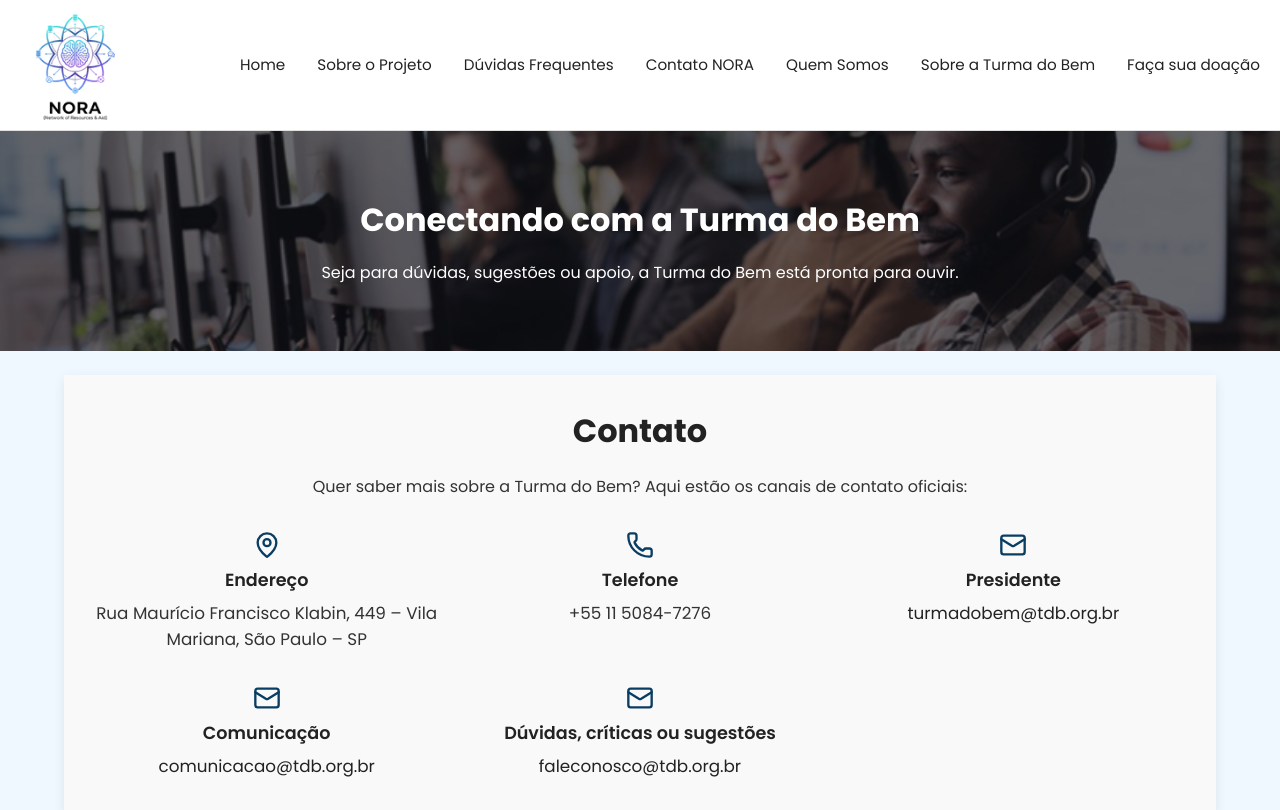
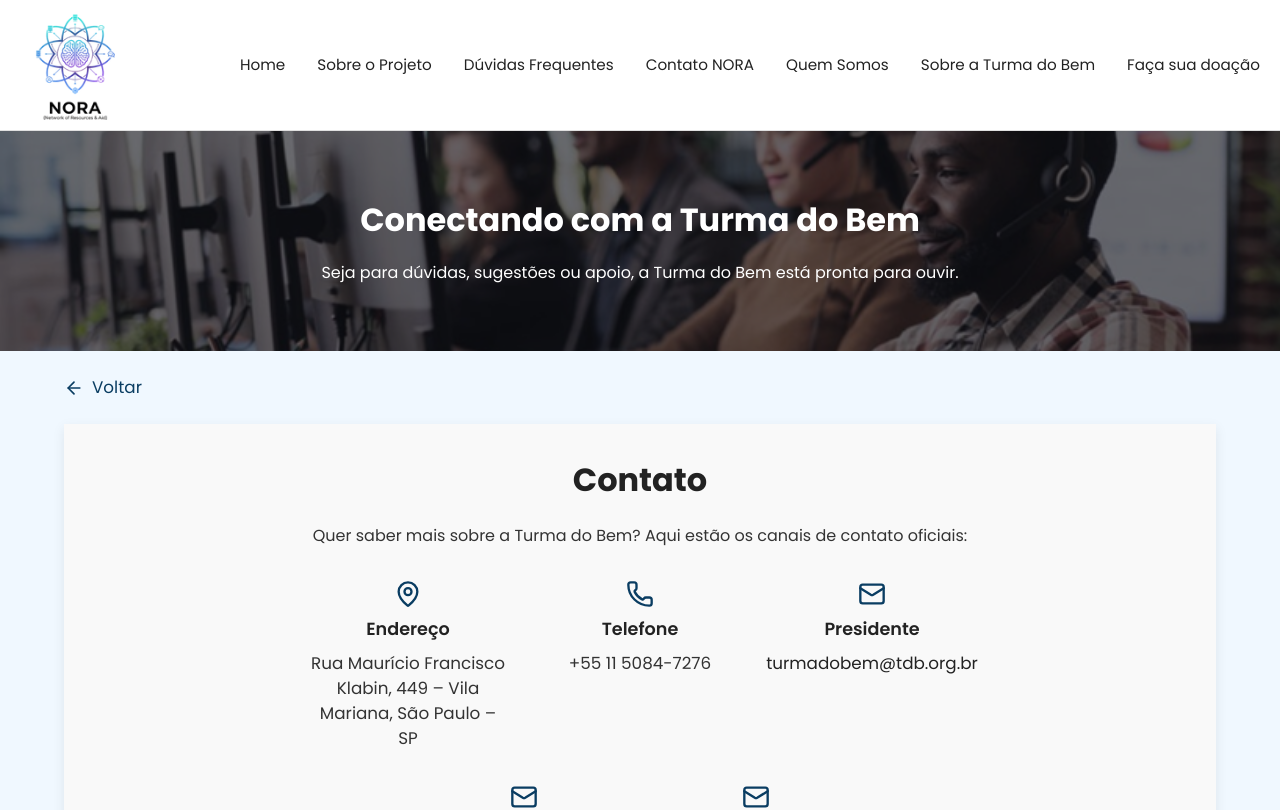
Before and after one commit to ryanmazali/NORA--Sprint-3, a React (Vite) app: page /contato in a window 1280 px wide. Shown: the top 810 px of the page. Built offline with nearby package versions, Linux system fonts and the light colour scheme.

Commit message:
feat: adicionando o botão voltar em todas as páginas

```diff
--- /dev/null
+++ b/src/components/BackButton/BackButton.tsx
@@ -0,0 +1,16 @@
+import { useNavigate } from "react-router";
+import { ArrowLeft } from "lucide-react";
+
+export const BackButton = () => {
+    const navigate = useNavigate();
+
+    return (
+        <button
+            onClick={() => navigate(-1)}
+            className="flex items-center gap-2 text-[#0a3d62] font-medium mt-6 mb-2 hover:text-[rgb(226,122,31)] transition-colors duration-300 cursor-pointer bg-transparent border-none"
+        >
+            <ArrowLeft size={20} />
+            Voltar
+        </button>
+    );
+};
--- a/src/components/index.ts
+++ b/src/components/index.ts
@@ -2,3 +2,4 @@
 export * from "./Footer/Footer";
 export * from "./FAQItem/FAQItem";
 export * from "./TeamCard/TeamCard";
+export * from "./BackButton/BackButton";
--- a/src/pages/Colaboradores/Colaboradores.tsx
+++ b/src/pages/Colaboradores/Colaboradores.tsx
@@ -2,6 +2,7 @@
 import { useNavigate } from "react-router";
 import { TeamCard } from "../../components";
 import { colaboradores } from "./colaboradoresData";
+import { BackButton } from "../../components";
 import heroBg from "../../assets/desenvolvedores.jpg";
 function Colaboradores() {
     useEffect(() => {
@@ -29,8 +30,9 @@
         </div>{" "}
         </section>{" "}
         <main className="w-[90%] mx-auto">
+            <BackButton />
             {" "}
-        <section className="grid grid-cols-3 gap-[30px] my-10 max-w-[1100px] mx-auto desktop:grid-cols-3 tablet:grid-cols-1 mobile:grid-cols-1">
+            <section className="grid grid-cols-1 gap-[30px] my-10 max-w-[1100px] mx-auto tablet:grid-cols-3">
                 {" "}
                 {colaboradores.map((colaborador) => (
                 <div
--- a/src/pages/Contato/Contato.tsx
+++ b/src/pages/Contato/Contato.tsx
@@ -3,6 +3,7 @@
 import { MapPin, Phone, Mail} from "lucide-react";
 import { FaFacebook, FaInstagram, FaTwitter } from "react-icons/fa";
 import heroBg from "../../assets/contato.png";
+import { BackButton } from "../../components";
 
 interface ContatoFormData {
   nome: string;
@@ -49,6 +50,7 @@
       </section>
 
       <main className="w-[90%] mx-auto max-w-[1300px]">
+        <BackButton />
         <section className="bg-[#f9f9f9] p-8 my-6 shadow-[0_4px_12px_rgba(0,0,0,0.08)] text-center">
           <h2 className="text-[2rem] font-bold text-[#222] mb-5">Contato</h2>
 
@@ -56,56 +58,34 @@
             Quer saber mais sobre a Turma do Bem? Aqui estão os canais de contato oficiais:
           </p>
 
-          <div className="grid grid-cols-3 gap-8 justify-items-center desktop:grid-cols-3 tablet:grid-cols-1 mobile:grid-cols-1">
+          {/* Linha 1 — 3 itens */}
+          <div className="flex flex-wrap justify-center gap-8 mt-4">
             {[
-              {
-                icon: <MapPin size={28} />,
-                titulo: "Endereço",
-                texto: "Rua Maurício Francisco Klabin, 449 – Vila Mariana, São Paulo – SP"
-              },
-              {
-                icon: <Phone size={28} />,
-                titulo: "Telefone",
-                texto: "+55 11 5084-7276"
-              },
-              {
-                icon: <Mail size={28} />,
-                titulo: "Presidente",
-                texto: "turmadobem@tdb.org.br",
-                href: "mailto:turmadobem@tdb.org.br"
-              },
-              {
-                icon: <Mail size={28} />,
-                titulo: "Comunicação",
-                texto: "comunicacao@tdb.org.br",
-                href: "mailto:comunicacao@tdb.org.br"
-              },
-              {
-                icon: <Mail size={28} />,
-                titulo: "Dúvidas, críticas ou sugestões",
-                texto: "faleconosco@tdb.org.br",
-                href: "mailto:faleconosco@tdb.org.br"
-              }
+              { icon: <MapPin size={28} />, titulo: "Endereço", texto: "Rua Maurício Francisco Klabin, 449 – Vila Mariana, São Paulo – SP" },
+              { icon: <Phone size={28} />, titulo: "Telefone", texto: "+55 11 5084-7276" },
+              { icon: <Mail size={28} />, titulo: "Presidente", texto: "turmadobem@tdb.org.br", href: "mailto:turmadobem@tdb.org.br" },
             ].map((item) => (
-              <div key={item.titulo}>
-                <div className="flex justify-center mb-2 text-[#0a3d62]">
-                  {item.icon}
-                </div>
+              <div key={item.titulo} className="flex flex-col items-center w-[200px]">
+                <div className="mb-2 text-[#0a3d62]">{item.icon}</div>
+                <h3 className="text-[1.1rem] font-semibold text-[#222] mb-2">{item.titulo}</h3>
+                {item.href
+                  ? <a href={item.href} className="text-[#222] no-underline transition-colors duration-300 hover:text-[rgb(226,122,31)] hover:underline text-center">{item.texto}</a>
+                  : <p className="text-[#333] text-center">{item.texto}</p>
+                }
+              </div>
+            ))}
+          </div>
 
-                <h3 className="text-[1.1rem] font-semibold text-[#222] mb-2">
-                  {item.titulo}
-                </h3>
-
-                {item.href ? (
-                  <a
-                    href={item.href}
-                    className="text-[#222] no-underline transition-colors duration-300 hover:text-[rgb(226,122,31)] hover:underline"
-                  >
-                    {item.texto}
-                  </a>
-                ) : (
-                  <p className="text-[#333]">{item.texto}</p>
-                )}
+          {/* Linha 2 — 2 itens centralizados */}
+          <div className="flex flex-wrap justify-center gap-8 mt-8">
+            {[
+              { icon: <Mail size={28} />, titulo: "Comunicação", texto: "comunicacao@tdb.org.br", href: "mailto:comunicacao@tdb.org.br" },
+              { icon: <Mail size={28} />, titulo: "Dúvidas, críticas ou sugestões", texto: "faleconosco@tdb.org.br", href: "mailto:faleconosco@tdb.org.br" },
+            ].map((item) => (
+              <div key={item.titulo} className="flex flex-col items-center w-[200px]">
+                <div className="mb-2 text-[#0a3d62]">{item.icon}</div>
+                <h3 className="text-[1.1rem] font-semibold text-[#222] mb-2">{item.titulo}</h3>
+                <a href={item.href} className="text-[#222] no-underline transition-colors duration-300 hover:text-[rgb(226,122,31)] hover:underline text-center">{item.texto}</a>
               </div>
             ))}
           </div>
--- a/src/pages/FAQ/FAQ.tsx
+++ b/src/pages/FAQ/FAQ.tsx
@@ -1,5 +1,5 @@
 import { useEffect } from "react";
-import { FAQItem } from "../../components";
+import { BackButton, FAQItem } from "../../components";
 import { faqItems } from "./faqData";
 import heroBg from "../../assets/faq-bg.png";
 
@@ -29,6 +29,7 @@
       </section>
 
       <main className="w-[90%] mx-auto">
+        <BackButton />
         <section className="bg-[#f9f9f9] py-[50px] px-5 my-6 shadow-[0_4px_12px_rgba(0,0,0,0.08)] tablet:px-8 desktop:px-10 desktop:py-[60px]">
           <h2 className="text-[2rem] text-center mb-5 text-[rgb(226,122,31)] mobile:text-[1.6rem] tablet:text-[1.8rem]">
             Dúvidas Frequentes
--- a/src/pages/Megatriagens/Megatriagens.tsx
+++ b/src/pages/Megatriagens/Megatriagens.tsx
@@ -1,6 +1,7 @@
 import { useEffect } from "react";
 import heroBg from "../../assets/dentistas-voluntarios.jpg";
 import imgBanner from "../../assets/dentistas-voluntarios.jpg";
+import { BackButton } from "../../components";
 
 function Megatriagens() {
     useEffect(() => {
@@ -20,6 +21,7 @@
                 </div>
             </section>
             <main className="w-[90%] mx-auto max-w-[1300px]">
+                <BackButton />
                 <section className="bg-white p-[30px] my-6 shadow-[0_4px_12px_rgba(0,0,0,0.08)]">
                     <p className="text-[1rem] text-[#333] mb-4 leading-relaxed">
                         As Megatriagens são eventos em grande escala promovidos pela Turma do Bem, onde milhares de jovens
--- a/src/pages/MelhorDentista/MelhorDentista.tsx
+++ b/src/pages/MelhorDentista/MelhorDentista.tsx
@@ -3,6 +3,7 @@
 import img1 from "../../assets/melhor-dentista-1.jpg";
 import img2 from "../../assets/melhor-dentista-2.jpg";
 import img3 from "../../assets/melhor-dentista-3.jpg";
+import { BackButton } from "../../components";
 
 function MelhorDentista() {
     useEffect(() => {
@@ -22,6 +23,7 @@
                 </div>
             </section>
             <main className="w-[90%] mx-auto max-w-[1300px]">
+                <BackButton />
                 <section className="bg-white p-[30px] my-6 shadow-[0_4px_12px_rgba(0,0,0,0.08)]">
                     <p className="text-[1rem] text-[#333] mb-4 leading-relaxed">
                         Durante o evento anual <strong>Sorriso do Bem</strong>, os dentistas e coordenadores voluntários
--- a/src/pages/SobreOng/SobreOng.tsx
+++ b/src/pages/SobreOng/SobreOng.tsx
@@ -1,6 +1,7 @@
 import { useEffect } from "react";
 import { Link } from "react-router";
 import heroBg from "../../assets/sobreaong-bg.png";
+import { BackButton } from "../../components";
 function SobreOng() {
     useEffect(() => {
     document.title = "Sobre a Turma do Bem | NORA";
@@ -31,6 +32,7 @@
         </div>{" "}
         </section>{" "}
         <main className="w-[90%] mx-auto py-12 leading-[1.7] max-w-[1300px]">
+            <BackButton />
             {" "}
             <section className="bg-white p-8 mb-10 shadow-[0_4px_12px_rgba(0,0,0,0.08)]">
                 {" "}
--- a/src/pages/SorrisoDoBem/SorrisoDoBem.tsx
+++ b/src/pages/SorrisoDoBem/SorrisoDoBem.tsx
@@ -2,6 +2,7 @@
 import heroBg from "../../assets/sorrisodobem-bg.png";
 import imgSorriso1 from "../../assets/sorriso-do-bem.jpg";
 import imgSorriso2 from "../../assets/sorriso-do-bem-1.jpg";
+import { BackButton } from "../../components";
 
 function SorrisoDoBem() {
     useEffect(() => {
@@ -21,6 +22,7 @@
                 </div>
             </section>
             <main className="w-[90%] mx-auto max-w-[1300px]">
+                <BackButton />
                 <section className="bg-white p-[30px] my-6 shadow-[0_4px_12px_rgba(0,0,0,0.08)]">
                     <h2 className="text-[1.5rem] font-bold text-[#0a3d62] border-l-[6px] border-[#b0d6f5] pl-3 mb-4">Sorriso do Bem</h2>
                     <p className="text-[1rem] text-[#333] mb-4 leading-relaxed">
```
Also changed, not shown: src/pages/Projeto/Projeto.tsx (+10 -2 lines). Lines whose indentation alone changed are shown as unchanged.
